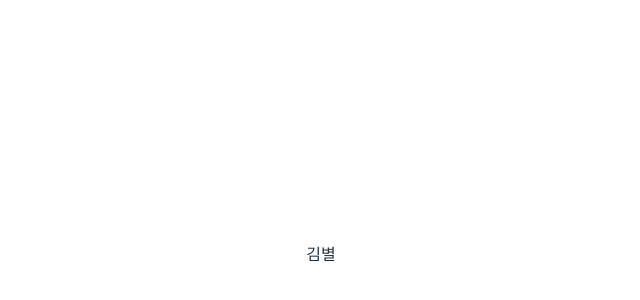
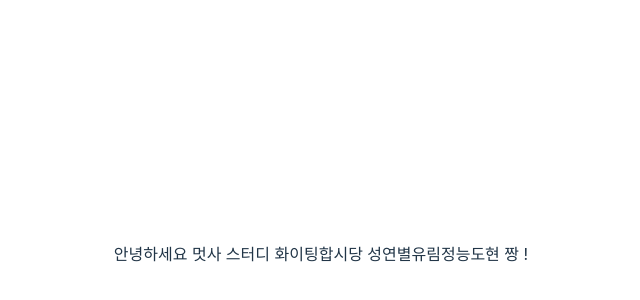
Before and after one commit to studypsyyyyyyyyyyy/tset, a React (Vite) app: page / in a window 1280 px wide. Shown: the part 146-446 px from the top of the page, without its empty margins (319-959 px from the left). Built offline with nearby package versions, Linux system fonts and the light colour scheme.

Commit message:
jsx 수정

```diff
--- a/src/App.jsx
+++ b/src/App.jsx
@@ -9,7 +9,9 @@ function App() {
   return (
     <>
       <p>
-        김별
+        안녕하세요
+        멋사 스터디 화이팅합시당
+        성연별유림정능도현 짱 !
       </p>
     </>
   )
```
